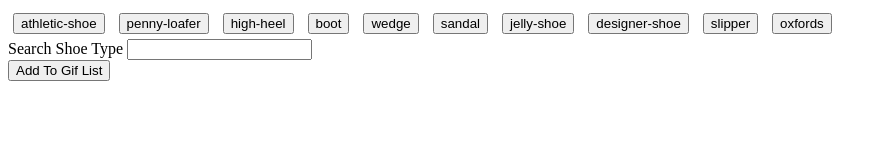
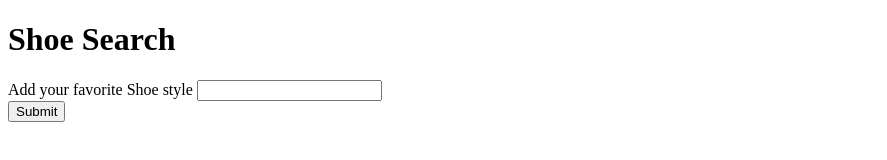
Before and after one commit to 1saulsh/Giftastic, a plain HTML site: page index.html in a window 1280 px wide. Shown: the whole page, without its empty margins (0-887 px from the left). Drawn offline with nearby package versions, Linux system fonts and the light colour scheme; files that its build step writes are made by us from their sources.

Commit message:
repository changes

```diff
--- a/index.html
+++ b/index.html
@@ -6,49 +6,47 @@
     <meta http-equiv="X-UA-Compatible" content="IE=edge">
     <title>Button Triggered AJAX</title>
     <meta name="viewport" content="width=device-width, initial-scale=1">
+    <link rel="stylesheet" type="text/css" media="screen" href="assets/css/style.css"/>
+
 </head>
 
 <body>
 
-    <div id="shoeButton" class="container">
+    <div class="container">
+        <h1> Shoe Search</h1>
 
-       <!-- Buttons-->
-       <button class="btn btn-info shoe" data-name="athletic-shoe" style="margin: 5px;">athletic-shoe</button>
-       <button class="btn btn-info shoe" data-name="penny-loafer" style="margin: 5px;">penny-loafer</button>
-       <button class="btn btn-info shoe" data-name="high-heel" style="margin: 5px;">high-heel</button>
-       <button class="btn btn-info shoe" data-name="boot" style="margin: 5px;">boot</button>
-       <button class="btn btn-info shoe" data-name="wedge" style="margin: 5px;">wedge</button>
-       <button class="btn btn-info shoe" data-name="sandal" style="margin: 5px;">sandal</button>
-       <button class="btn btn-info shoe" data-name="jellys-shoe" style="margin: 5px;">jelly-shoe</button>
-       <button class="btn btn-info shoe" data-name="designer-shoe" style="margin: 5px;">designer-shoe</button>
-       <button class="btn btn-info shoe" data-name="slipper" style="margin: 5px;">slipper</button>
-       <button class="btn btn-info shoe" data-name="oxfords" style="margin: 5px;">oxfords</button>
+         <!--div containing shoe buttons-->
+        <div class = "row" id= "shoeButtons">
         </div>
 
-    <!-- where gifs populate-->
-    <div id="gifs"></div>
+        <div class ="row">
 
-        <!-- Where shoe input typed in form-->
-        <form id="gif-form" role="form">
 
+            <!--rendered Gifs will get displayed here-->
+            <div class= "col-lg-9" id ="display">
+            </div>
+
+            <div class="col-lg-3">
+
+                <!-- Where shoe input typed in-->
+                <form id="shoeForm">
                     <!--label for Text Box-->
-            <label for="gif-input">Search Shoe Type</label>
+                    <label for="newShoeInput"> Add your favorite Shoe style</label>
+                    <!--Text Input Box-->
+                    <input type ="text" id-"newShoeInput">
+                    <br>
 
-            <!--Text Input Box-->
-            <input type= "text" id="gif-input" value=""><br>
-
-            <!--creates submit button-->
-            <input type="submit"  class="btn btn-success" id="theButton" value="Add To Gif List">
-
+                    <!--creates submit button which will add new shoe to page-->
+                    <input id="addShoe" type="submit" value="Submit">
                 </form>
 
+        </div>
+    </div>
+
     <!--jquery cdn -->
-    <script
-    src="https://code.jquery.com/jquery-2.2.1.js"
-    integrity="sha256-eNcUzO3jsv0XlJLveFEkbB8bA7/CroNpNVk3XpmnwHc="
-    crossorigin="anonymous"></script>
+    <script src="https://cdnjs.cloudflare.com/ajax/libs/jquery/3.2.1/jquery.min.js"></script>
 
-    <script src ="javascript/gif.js" type="text/javascript"></script>
+    <script src ="assets/javascript/gif.js" type="text/javascript"></script>
 
   </body>
   </html>
```
Lines whose indentation alone changed are shown as unchanged.
